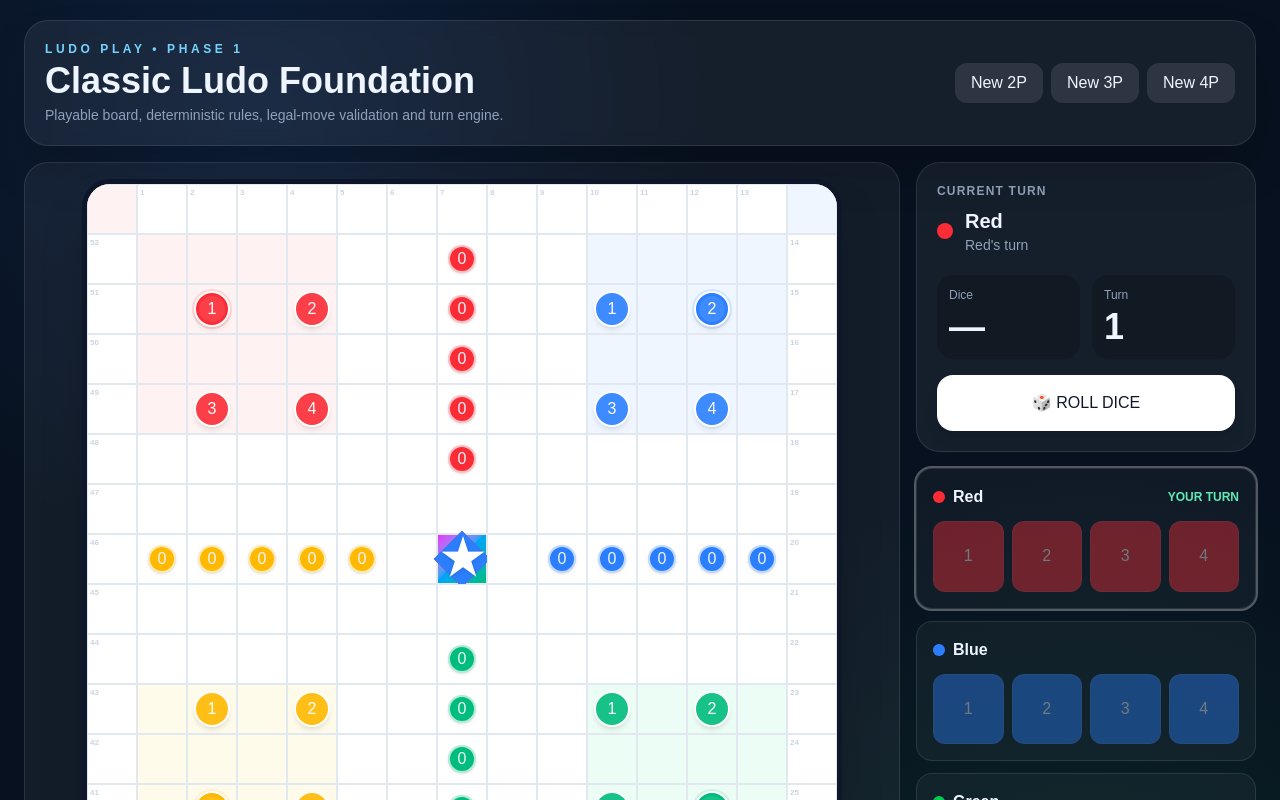
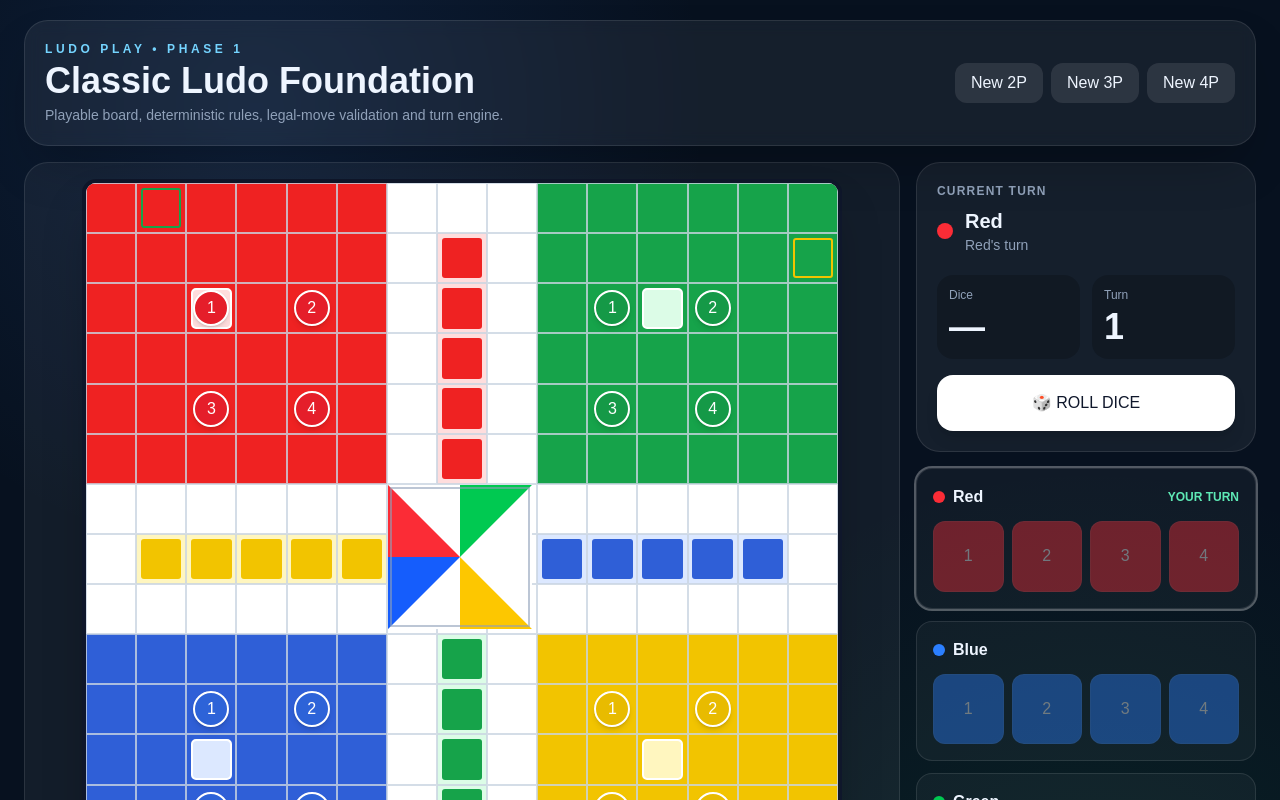
Before and after one commit to Shailendra76-sk/ludo, a Next.js app: page / in a window 1280 px wide. Shown: the top 800 px of the page. Built offline with nearby package versions, Linux system fonts and the light colour scheme.

Commit message:
Classic Ludo board: four colored homes lanes stars and center diamond

```diff
--- a/components/ludo-board.tsx
+++ b/components/ludo-board.tsx
@@ -2,26 +2,49 @@
 
 import { useMemo } from "react";
 import { CENTER, HOME_LANES, TRACK } from "@/game-engine/board";
-import { FINISH_STEPS } from "@/game-engine/constants";
+import { FINISH_STEPS, SAFE_TRACK_INDEXES } from "@/game-engine/constants";
 import { globalTrackIndex } from "@/game-engine/ludo-engine";
 import type { GameState, PlayerColor } from "@/lib/types";
 
-const COLORS: Record<PlayerColor, { cell: string; ring: string; text: string }> = {
-  red: { cell: "bg-red-500", ring: "ring-red-200", text: "text-red-700" },
-  blue: { cell: "bg-blue-500", ring: "ring-blue-200", text: "text-blue-700" },
-  green: { cell: "bg-emerald-500", ring: "ring-emerald-200", text: "text-emerald-700" },
-  yellow: { cell: "bg-amber-400", ring: "ring-amber-100", text: "text-amber-700" },
+type Palette = {
+  home: string;
+  homeSoft: string;
+  lane: string;
+  token: string;
+  tokenBorder: string;
 };
 
-const HOME_ZONES: Record<PlayerColor, { x0: number; y0: number; className: string; title: string }> = {
-  red: { x0: 0, y0: 0, className: "bg-red-50", title: "Red" },
-  blue: { x0: 10, y0: 0, className: "bg-blue-50", title: "Blue" },
-  green: { x0: 10, y0: 10, className: "bg-emerald-50", title: "Green" },
-  yellow: { x0: 0, y0: 10, className: "bg-amber-50", title: "Yellow" },
+const PALETTE: Record<PlayerColor, Palette> = {
+  red: { home: "#ef2222", homeSoft: "#ffdddd", lane: "#ef2222", token: "#e51e2a", tokenBorder: "#ffffff" },
+  green: { home: "#16a34a", homeSoft: "#dcfce7", lane: "#16a34a", token: "#159947", tokenBorder: "#ffffff" },
+  blue: { home: "#2f5fd7", homeSoft: "#dce8ff", lane: "#2f5fd7", token: "#2d63d8", tokenBorder: "#ffffff" },
+  yellow: { home: "#f2c400", homeSoft: "#fff6bf", lane: "#f2c400", token: "#e8bb00", tokenBorder: "#ffffff" },
+};
+
+const HOME_ZONES: Record<PlayerColor, { x0: number; y0: number; title: string }> = {
+  red: { x0: 0, y0: 0, title: "Red" },
+  green: { x0: 9, y0: 0, title: "Green" },
+  blue: { x0: 0, y0: 9, title: "Blue" },
+  yellow: { x0: 9, y0: 9, title: "Yellow" },
+};
+
+const BASE_SPOTS: Record<PlayerColor, Array<{ x: number; y: number }>> = {
+  red: [{ x: 2, y: 2 }, { x: 4, y: 2 }, { x: 2, y: 4 }, { x: 4, y: 4 }],
+  green: [{ x: 10, y: 2 }, { x: 12, y: 2 }, { x: 10, y: 4 }, { x: 12, y: 4 }],
+  blue: [{ x: 2, y: 10 }, { x: 4, y: 10 }, { x: 2, y: 12 }, { x: 4, y: 12 }],
+  yellow: [{ x: 10, y: 10 }, { x: 12, y: 10 }, { x: 10, y: 12 }, { x: 12, y: 12 }],
 };
 
 function cx(...items: Array<string | false | null | undefined>) {
   return items.filter(Boolean).join(" ");
+}
+
+function homeOwner(x: number, y: number): PlayerColor | null {
+  if (x <= 5 && y <= 5) return "red";
+  if (x >= 9 && y <= 5) return "green";
+  if (x <= 5 && y >= 9) return "blue";
+  if (x >= 9 && y >= 9) return "yellow";
+  return null;
 }
 
 function laneOwner(x: number, y: number): PlayerColor | null {
@@ -29,6 +52,14 @@ function laneOwner(x: number, y: number): PlayerColor | null {
     if (HOME_LANES[color].some((cell) => cell.x === x && cell.y === y)) return color;
   }
   return null;
+}
+
+function isCenterCell(x: number, y: number) {
+  return x >= 6 && x <= 8 && y >= 6 && y <= 8;
+}
+
+function isSafeTrack(trackIndex: number) {
+  return SAFE_TRACK_INDEXES.has(trackIndex);
 }
 
 export default function LudoBoard({
@@ -43,112 +74,147 @@ export default function LudoBoard({
   onToken?: (tokenId: number) => void;
 }) {
   const cells = useMemo(() => Array.from({ length: 225 }), []);
-
   const tokenCells = useMemo(() => {
-    const result = new Map<number, { x: number; y: number; playerId: number; tokenId: number; finished: boolean }[]>();
-    const add = (x: number, y: number, item: { playerId: number; tokenId: number; finished: boolean }) => {
+    const result = new Map<number, Array<{ playerId: number; tokenId: number; finished: boolean; color: PlayerColor }>>();
+    const add = (x: number, y: number, item: { playerId: number; tokenId: number; finished: boolean; color: PlayerColor }) => {
       const key = y * 15 + x;
-      result.set(key, [...(result.get(key) ?? []), { x, y, ...item }]);
-    };
-
-    const baseSpots: Record<PlayerColor, Array<{ x: number; y: number }>> = {
-      red: [{ x: 2, y: 2 }, { x: 4, y: 2 }, { x: 2, y: 4 }, { x: 4, y: 4 }],
-      blue: [{ x: 10, y: 2 }, { x: 12, y: 2 }, { x: 10, y: 4 }, { x: 12, y: 4 }],
-      green: [{ x: 10, y: 10 }, { x: 12, y: 10 }, { x: 10, y: 12 }, { x: 12, y: 12 }],
-      yellow: [{ x: 2, y: 10 }, { x: 4, y: 10 }, { x: 2, y: 12 }, { x: 4, y: 12 }],
+      result.set(key, [...(result.get(key) ?? []), item]);
     };
 
     for (const player of state.players) {
-      player.tokens.forEach((token) => {
+      for (const token of player.tokens) {
         if (token.steps === 0) {
-          const spot = baseSpots[player.color][token.id];
-          add(spot.x, spot.y, { playerId: player.id, tokenId: token.id, finished: false });
-          return;
+          const spot = BASE_SPOTS[player.color][token.id];
+          add(spot.x, spot.y, { playerId: player.id, tokenId: token.id, finished: false, color: player.color });
+          continue;
         }
-
         if (token.steps >= FINISH_STEPS) {
-          add(CENTER.x, CENTER.y, { playerId: player.id, tokenId: token.id, finished: true });
-          return;
+          add(7, 7, { playerId: player.id, tokenId: token.id, finished: true, color: player.color });
+          continue;
         }
-
-        const track = globalTrackIndex(player, token.steps);
-        if (track !== null) {
-          const cell = TRACK[track];
-          add(cell.x, cell.y, { playerId: player.id, tokenId: token.id, finished: false });
-          return;
+        const trackIndex = globalTrackIndex(player, token.steps);
+        if (trackIndex !== null) {
+          const cell = TRACK[trackIndex];
+          add(cell.x, cell.y, { playerId: player.id, tokenId: token.id, finished: false, color: player.color });
+          continue;
         }
-
         if (token.steps >= 53) {
-          const lane = HOME_LANES[player.color][Math.min(4, token.steps - 53)];
-          if (lane) add(lane.x, lane.y, { playerId: player.id, tokenId: token.id, finished: false });
+          const lane = HOME_LANES[player.color][Math.min(5, token.steps - 53)];
+          if (lane) add(lane.x, lane.y, { playerId: player.id, tokenId: token.id, finished: false, color: player.color });
         }
-      });
+      }
     }
     return result;
   }, [state]);
 
-  const playerTokens = state.players.flatMap((player) =>
-    player.tokens.map((token) => ({ player, token })),
-  );
-
   return (
-    <div className="mx-auto w-full max-w-[760px] overflow-hidden rounded-[28px] border-[5px] border-slate-900 bg-white shadow-2xl">
+    <div className="mx-auto w-full max-w-[760px]">
+      <div className="overflow-hidden rounded-[14px] border-[4px] border-slate-900 bg-white shadow-2xl">
         <div className="relative grid aspect-square grid-cols-15 grid-rows-15">
           {cells.map((_, index) => {
             const x = index % 15;
             const y = Math.floor(index / 15);
             const trackIndex = TRACK.findIndex((cell) => cell.x === x && cell.y === y);
-          const owner = laneOwner(x, y);
-          const zone = (Object.keys(HOME_ZONES) as PlayerColor[]).find((color) => {
-            const z = HOME_ZONES[color];
-            return x >= z.x0 && x <= z.x0 + 4 && y >= z.y0 && y <= z.y0 + 4;
-          });
-          const center = x === CENTER.x && y === CENTER.y;
+            const home = homeOwner(x, y);
+            const lane = laneOwner(x, y);
+            const centerCell = isCenterCell(x, y);
             const items = tokenCells.get(index) ?? [];
+            const isBaseSpot = home ? BASE_SPOTS[home].some((spot) => spot.x === x && spot.y === y) : false;
+            const safe = trackIndex >= 0 && isSafeTrack(trackIndex);
+            const startColor =
+              trackIndex === 0 ? "green" :
+              trackIndex === 13 ? "yellow" :
+              trackIndex === 26 ? "blue" :
+              trackIndex === 39 ? "red" : null;
 
             return (
               <div
                 key={index}
                 className={cx(
-                "relative flex items-center justify-center border border-slate-200",
-                zone ? HOME_ZONES[zone].className : "bg-white",
-                trackIndex >= 0 ? "bg-white" : "",
-                owner ? COLORS[owner].cell.replace("bg-", "bg-opacity-20 bg-") : "",
-                center ? "bg-gradient-to-br from-fuchsia-500 via-sky-500 to-emerald-500" : "",
+                  "relative flex items-center justify-center border border-slate-300/80 overflow-visible",
+                  home ? "" : "bg-white",
+                  lane ? "" : "",
+                  centerCell ? "bg-white" : "",
                 )}
+                style={{
+                  background: home ? PALETTE[home].home : lane ? PALETTE[lane].homeSoft : undefined,
+                }}
               >
-              {zone && x === HOME_ZONES[zone].x0 + 2 && y === HOME_ZONES[zone].y0 + 2 && (
-                <div className={cx("absolute inset-1 rounded-[24px] border-4 border-white/80 shadow-inner", COLORS[zone].cell, "opacity-95")}><div className="absolute inset-[10%] rounded-full bg-white/95" /></div>
+                {home && x === HOME_ZONES[home].x0 + 2 && y === HOME_ZONES[home].y0 + 2 && (
+                  <div
+                    className="absolute inset-[7%] rounded-[5px] border-2 border-white bg-white shadow-inner"
+                    style={{ boxShadow: `inset 0 0 0 999px ${PALETTE[home].homeSoft}` }}
+                  />
                 )}
 
-              {trackIndex >= 0 && (
-                <span className="absolute left-0.5 top-0.5 text-[6px] font-bold text-slate-300 sm:text-[8px]">
-                  {trackIndex + 1}
-                </span>
+                {home && isBaseSpot && (
+                  <div
+                    className="absolute h-[70%] w-[70%] rounded-full border-2 bg-white shadow-sm"
+                    style={{ borderColor: PALETTE[home].home }}
+                  />
                 )}
 
-              {owner && !center && <span className={cx("grid h-6 w-6 place-items-center rounded-full border-2 border-white/70 shadow-sm sm:h-7 sm:w-7", COLORS[owner].cell)}>{trackIndex + 1}</span>}
-              {center && <div className="relative grid h-full w-full place-items-center"><div className="absolute inset-1 rotate-45 bg-red-500" /><div className="absolute inset-1 rotate-[135deg] bg-blue-500" /><span className="relative z-10 text-3xl font-black text-white drop-shadow sm:text-5xl">★</span></div>}
+                {lane && (
+                  <div
+                    className={cx(
+                      "absolute inset-[8%] rounded-[3px]",
+                      lane === startColor ? "ring-2 ring-white/80" : "",
+                    )}
+                    style={{ background: PALETTE[lane].lane }}
+                  />
+                )}
+
+                {trackIndex >= 0 && !lane && !home && (
+                  <div
+                    className={cx(
+                      "absolute inset-0 bg-white",
+                      startColor ? "shadow-inner" : "",
+                    )}
+                  />
+                )}
+
+                {safe && !home && !lane && !centerCell && (
+                  <span className="relative z-[1] text-[15px] font-black leading-none text-slate-500 sm:text-lg">★</span>
+                )}
+
+                {startColor && !centerCell && (
+                  <span
+                    className="absolute inset-[9%] rounded-[3px] border-2"
+                    style={{ borderColor: PALETTE[startColor].home }}
+                  />
+                )}
+
+                {centerCell && x === 6 && y === 6 && (
+                  <div className="pointer-events-none absolute inset-0 z-[2] h-[300%] w-[300%]">
+                    <div className="absolute inset-0 bg-white" />
+                    <div className="absolute inset-0 bg-red-500 [clip-path:polygon(0_0,50%_50%,0_50%)]" />
+                    <div className="absolute inset-0 bg-green-500 [clip-path:polygon(100%_0,50%_50%,50%_0)]" />
+                    <div className="absolute inset-0 bg-blue-600 [clip-path:polygon(0_100%,50%_50%,0_50%)]" />
+                    <div className="absolute inset-0 bg-yellow-400 [clip-path:polygon(100%_100%,50%_50%,50%_100%)]" />
+                    <div className="absolute inset-[2px] border-2 border-slate-400/60" />
+                  </div>
+                )}
 
                 {items.length > 0 && (
-                <div className="relative z-10 flex flex-wrap justify-center gap-0.5">
+                  <div className="relative z-[3] flex flex-wrap items-center justify-center gap-0.5">
                     {items.map((item) => {
-                    const player = state.players.find((p) => p.id === item.playerId);
-                    if (!player) return null;
-                    const active = player.id === playerId && legalMoves.includes(item.tokenId) && Boolean(onToken);
+                      const active = item.playerId === playerId && legalMoves.includes(item.tokenId) && Boolean(onToken);
                       return (
                         <button
-                        key={player.id + "-" + item.tokenId}
+                          key={item.playerId + "-" + item.tokenId}
                           type="button"
                           onClick={() => onToken?.(item.tokenId)}
                           disabled={!active}
-                        aria-label={player.color + " token " + (item.tokenId + 1)}
+                          aria-label={item.color + " token " + (item.tokenId + 1)}
                           className={cx(
-                          "grid h-7 w-7 place-items-center rounded-full border-2 border-white text-[10px] font-black text-white shadow-md sm:h-9 sm:w-9 sm:text-xs",
-                          COLORS[player.color].cell,
-                          active ? "ring-4 ring-white animate-pulse" : "opacity-90",
+                            "grid h-7 w-7 place-items-center rounded-full border-2 text-[10px] font-black text-white shadow-md transition sm:h-9 sm:w-9 sm:text-xs",
+                            active ? "animate-pulse ring-4 ring-white" : "",
                             item.finished ? "scale-75" : "",
                           )}
+                          style={{
+                            background: PALETTE[item.color].token,
+                            borderColor: PALETTE[item.color].tokenBorder,
+                          }}
                         >
                           {item.finished ? "✓" : item.tokenId + 1}
                         </button>
@@ -160,10 +226,11 @@ export default function LudoBoard({
             );
           })}
         </div>
-      <div className="grid grid-cols-4 gap-2 bg-slate-50 px-3 py-2 text-[10px] font-black uppercase tracking-widest text-slate-600 sm:text-xs">
+      </div>
+      <div className="mt-3 grid grid-cols-4 gap-2 rounded-2xl border border-slate-300 bg-white p-2 text-center text-[10px] font-black uppercase tracking-wider text-slate-700 sm:text-xs">
         {(Object.keys(HOME_ZONES) as PlayerColor[]).map((color) => (
-          <div key={color} className="flex items-center justify-center gap-2">
-            <span className={cx("h-3 w-3 rounded-full", COLORS[color].cell)} />
+          <div key={color} className="flex items-center justify-center gap-1.5">
+            <span className="h-3 w-3 rounded-full" style={{ background: PALETTE[color].home }} />
             {HOME_ZONES[color].title}
           </div>
         ))}
```
Lines whose indentation alone changed are shown as unchanged.
